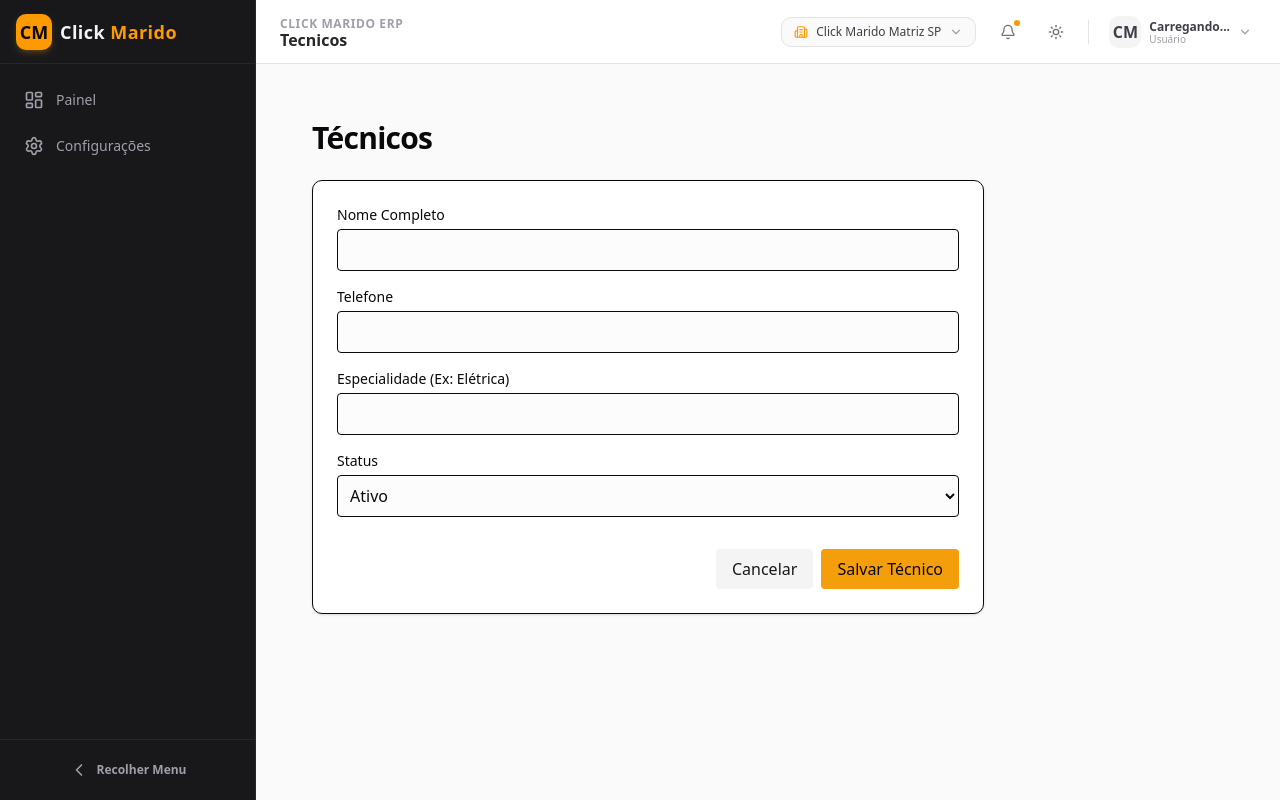
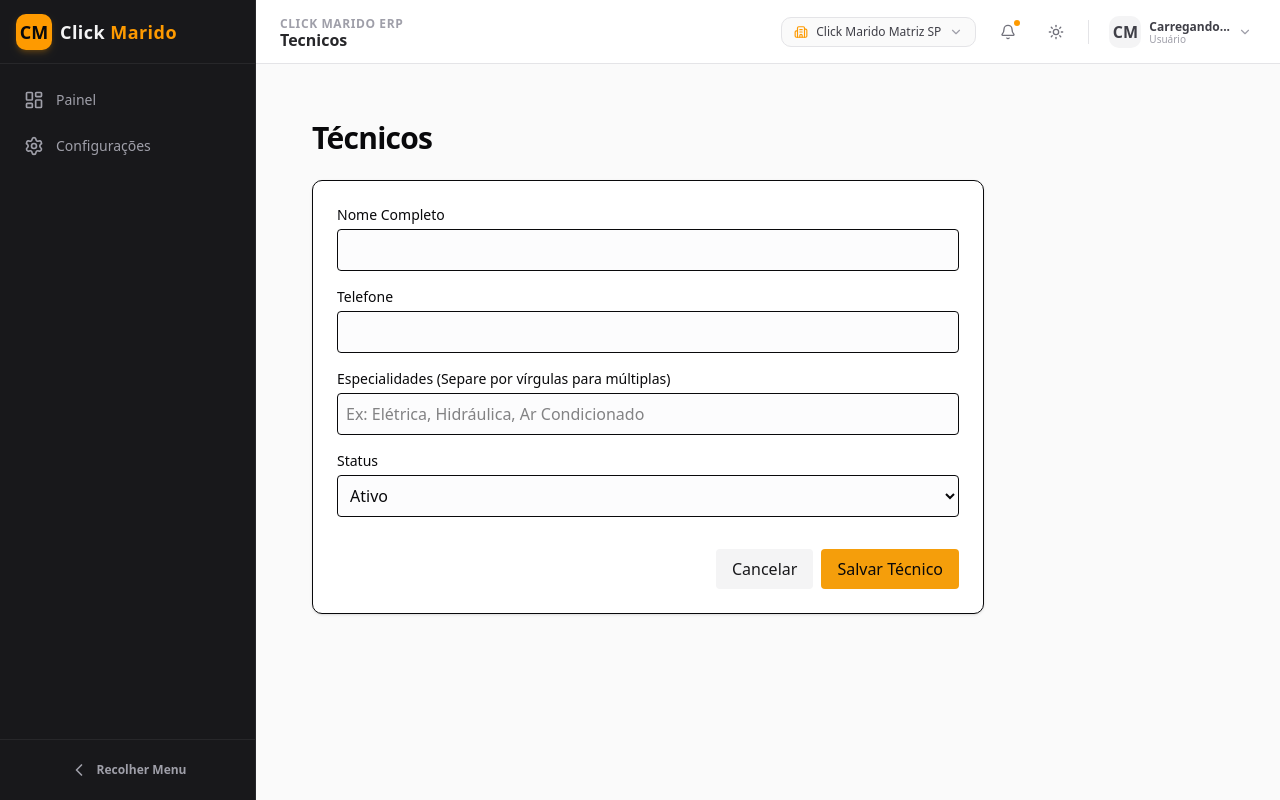
Before and after one commit to jc8702/clickmarido, a Next.js app in the folder frontend/: page /tecnicos in a window 1280 px wide. Both pictures are taken after a click on the button "+ Novo Técnico". Built offline with nearby package versions, Linux system fonts and the light colour scheme; no server answers.

Commit message:
fix(frontend): replace hardcoded companyId with useAuth() in tecnicos page and add multiple specialties hint

```diff
--- a/frontend/src/app/(dashboard)/tecnicos/page.tsx
+++ b/frontend/src/app/(dashboard)/tecnicos/page.tsx
@@ -5,11 +5,10 @@ import { Technician, getTechnicians, getTechnicianRanking, deleteTechnician } fr
 import { TechniciansTable } from '@/components/technicians/technicians-table';
 import { TechnicianForm } from '@/components/technicians/technician-form';
 import { TechnicianAnalytics } from '@/components/technicians/technician-analytics';
-
-// Mock COMPANY ID by now since context is not globally provided in this snippet
-const COMPANY_ID = "6fb48ab0-08ab-49bd-9eab-57dd4f923ff1";
+import { useAuth } from '@/contexts/auth-context';
 
 export default function TecnicosPage() {
+  const { company } = useAuth();
   const [technicians, setTechnicians] = useState<Technician[]>([]);
   const [ranking, setRanking] = useState<Technician[]>([]);
   const [loading, setLoading] = useState(true);
@@ -18,11 +17,12 @@ export default function TecnicosPage() {
   const [editingTech, setEditingTech] = useState<Technician | null>(null);
 
   const fetchData = async () => {
+    if (!company) return;
     setLoading(true);
     try {
       const [techData, rankData] = await Promise.all([
-        getTechnicians(COMPANY_ID),
-        getTechnicianRanking(COMPANY_ID)
+        getTechnicians(company.id),
+        getTechnicianRanking(company.id)
       ]);
       setTechnicians(techData);
       setRanking(rankData);
@@ -34,8 +34,10 @@ export default function TecnicosPage() {
   };
 
   useEffect(() => {
-    fetchData();
-  }, []);
+    if (company) {
+      fetchData();
+    }
+  }, [company]);
 
   const handleAddNew = () => {
     setEditingTech(null);
@@ -78,7 +80,7 @@ export default function TecnicosPage() {
       {showForm ? (
         <div className="max-w-2xl">
           <TechnicianForm
-            companyId={COMPANY_ID}
+            companyId={company?.id || ''}
             initialData={editingTech}
             onSuccess={handleFormSuccess}
             onCancel={() => setShowForm(false)}
--- a/frontend/src/components/technicians/technician-form.tsx
+++ b/frontend/src/components/technicians/technician-form.tsx
@@ -54,8 +54,8 @@ export function TechnicianForm({ initialData, companyId, onSuccess, onCancel }:
         <input required type="text" name="phone" value={formData.phone} onChange={handleChange} className="w-full border rounded p-2 bg-background text-foreground" />
       </div>
       <div>
-        <label className="block text-sm font-medium mb-1">Especialidade (Ex: Elétrica)</label>
-        <input type="text" name="specialty" value={formData.specialty} onChange={handleChange} className="w-full border rounded p-2 bg-background text-foreground" />
+        <label className="block text-sm font-medium mb-1">Especialidades (Separe por vírgulas para múltiplas)</label>
+        <input type="text" name="specialty" value={formData.specialty} onChange={handleChange} placeholder="Ex: Elétrica, Hidráulica, Ar Condicionado" className="w-full border rounded p-2 bg-background text-foreground" />
       </div>
       <div>
         <label className="block text-sm font-medium mb-1">Status</label>
```
